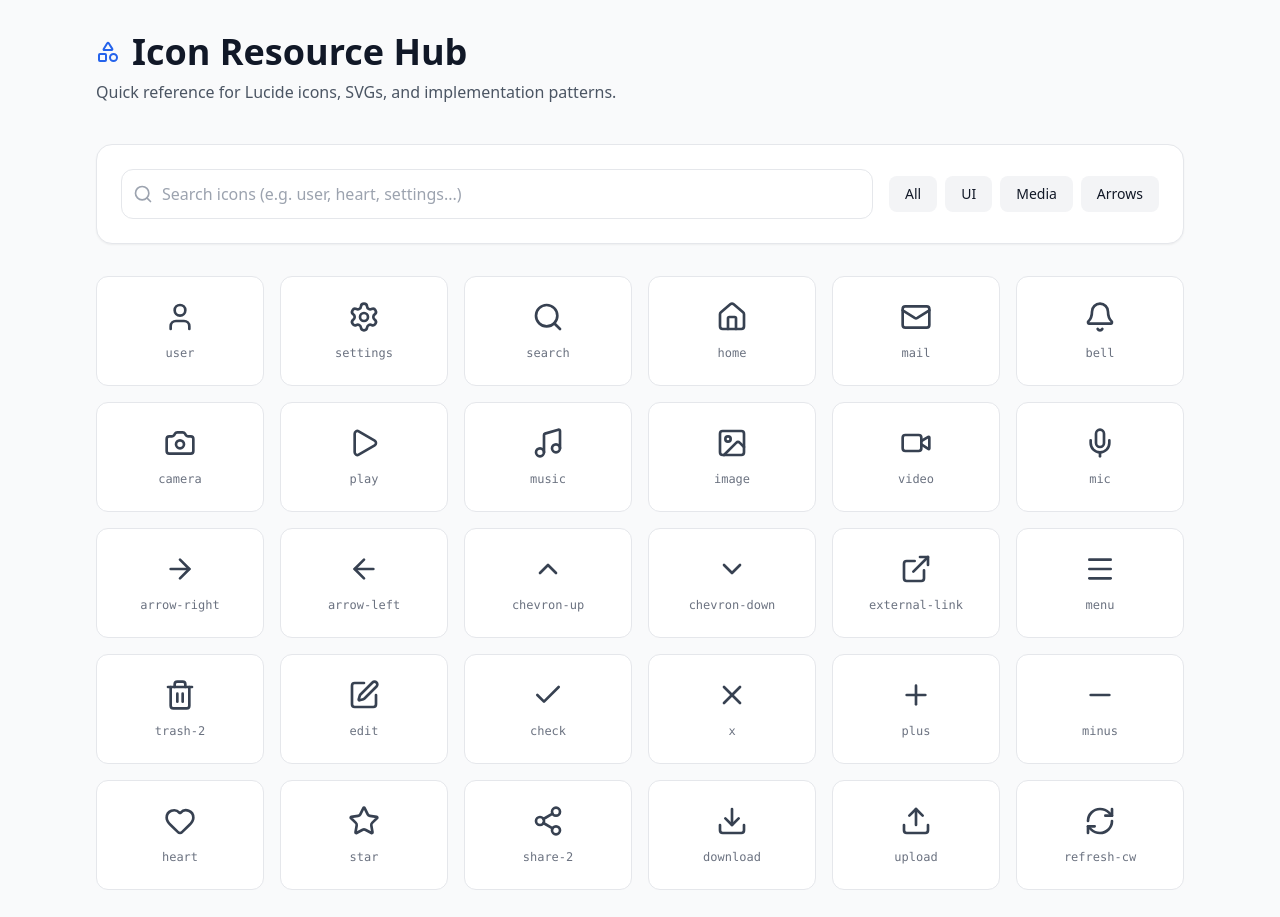
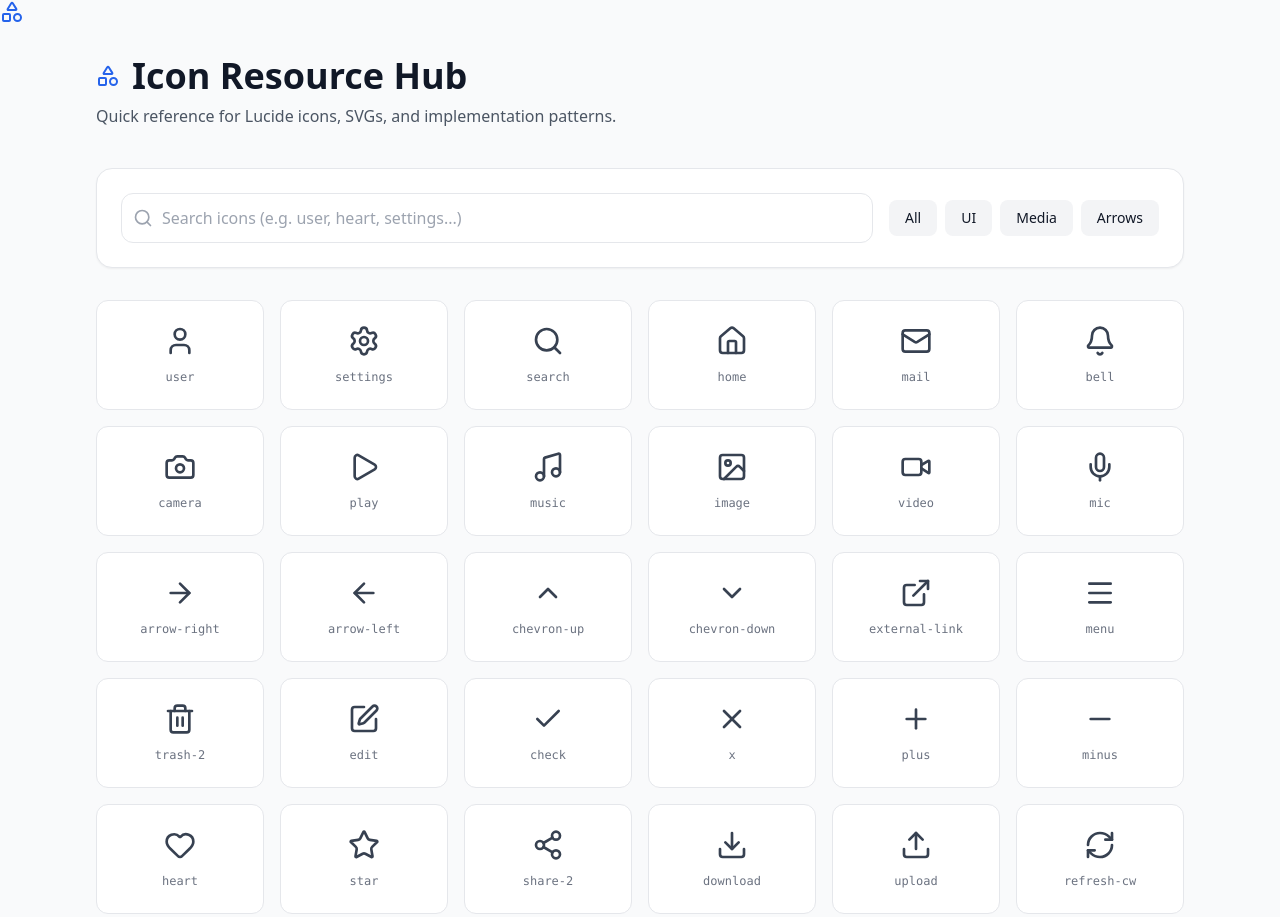
Before and after one commit to schoi2032/iconquest, a plain HTML site: page index.html in a window 1280 px wide. Shown: the top 917 px of the page. Drawn offline with nearby package versions, Linux system fonts and the light colour scheme.

Commit message:
Add icon element to index.html

```diff
--- a/index.html
+++ b/index.html
@@ -3,6 +3,7 @@
 <head>
     <meta charset="UTF-8">
     <meta name="viewport" content="width=device-width, initial-scale=1.0">
+    <i data-lucide="shapes" class="text-blue-600"></i>
     <title>Find Icons needed for you Code</title>
     <script src="https://cdn.tailwindcss.com"></script>
     <script src="https://unpkg.com/lucide@latest"></script>
```
